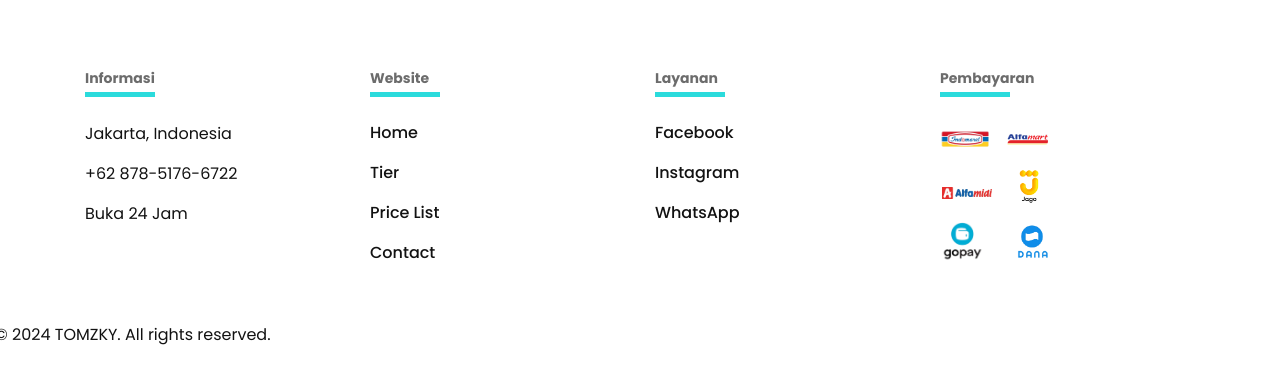
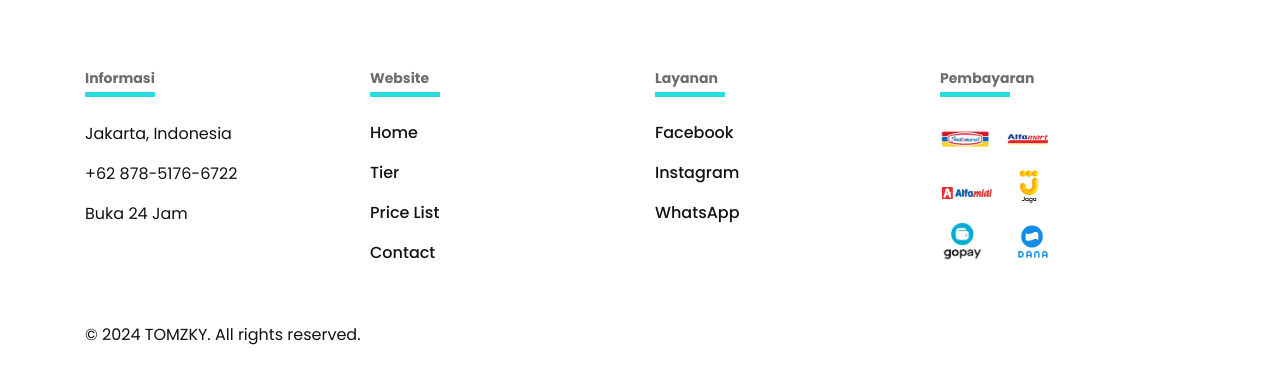
Before and after one commit to Tomzkyy/tomzkystore, a plain HTML site: page index.html in a window 1280 px wide. Shown: the part 3030-3397 px from the top of the page. Drawn offline with Linux system fonts and the light colour scheme; files whose address does not match are found by name.

Commit message:
Remove unnecessary margin-left in copyright section

```diff
--- a/index.html
+++ b/index.html
@@ -545,7 +545,7 @@
 
             <copyright>
                 <div class="container wow fadeIn " data-wow-duration="1s" data-wow-delay="1s" style="margin-bottom:
-            -100px; margin-left: -20px;">
+            -100px;">
                     <div class="row align-items-center">
                         <div class="col-lg-5">
                             <div class="copyright text-center text-lg-left mt-10">
```
